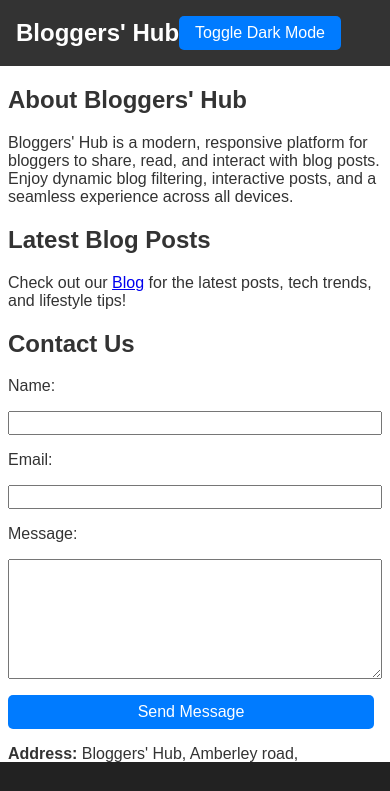
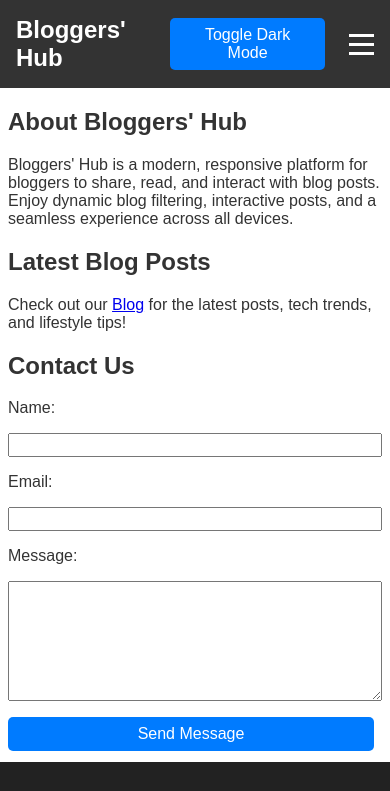
Before and after one commit to Bonafs/bloggers-s-Hub, a plain HTML site: page index.html in a window 390 px wide. Shown: the top 791 px of the page. Drawn offline with Linux system fonts and the light colour scheme.

Commit message:
Update style.css to restore responsive Burger icon functionality to html files

```diff
--- a/static/css/style.css
+++ b/static/css/style.css
@@ -27,6 +27,8 @@ body {
         padding-right: 0.5rem;
     }
 }
+
+/* Navigation and burger menu styles */
 nav {
     display: flex;
     justify-content: space-between;
@@ -34,6 +36,7 @@ nav {
     background-color: #333;
     color: white;
     padding: 1rem;
+    position: relative;
 }
 nav h1 {
     margin: 0;
@@ -55,13 +58,16 @@ nav h1 {
     display: none;
     flex-direction: column;
     cursor: pointer;
+    margin-left: 1rem;
 }
 .burger div {
     width: 25px;
     height: 3px;
     background-color: white;
     margin: 3px 0;
+    transition: 0.4s;
 }
+
 @media (max-width: 768px) {
     .nav-links {
         display: none;
@@ -73,6 +79,7 @@ nav h1 {
         width: 150px;
         border-radius: 5px;
         padding: 1rem;
+        z-index: 100;
     }
     .nav-links.active {
         display: flex;
@@ -81,6 +88,7 @@ nav h1 {
         display: flex;
     }
 }
+
 button, .like-btn, .comment-btn {
     cursor: pointer;
     padding: 0.5rem 1rem;
@@ -358,20 +366,7 @@ footer {
     cursor: pointer;
 }
 
-/* Burger menu for nav */
-.burger {
-    display: inline-block;
-    cursor: pointer;
-}
-.burger div {
-    width: 25px;
-    height: 3px;
-    background: #333;
-    margin: 5px 0;
-    transition: 0.4s;
-}
-
-/* Nav links responsive */
+/* Nav links responsive for extra small screens */
 @media (max-width: 600px) {
     .nav-links {
         flex-direction: column;
```
